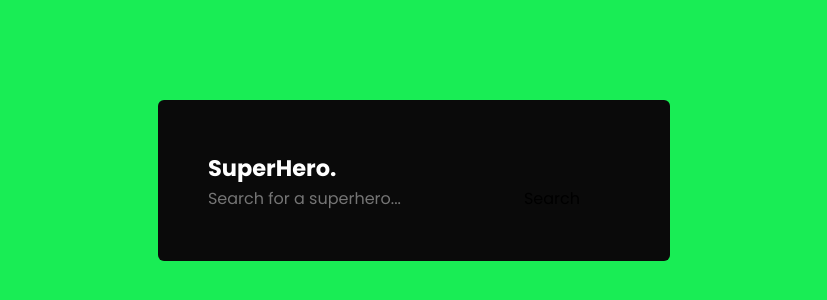
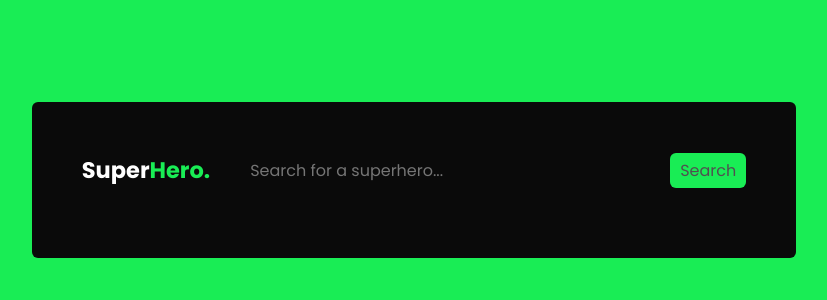
Before and after one commit to marykasp/superhero-react-app, a React (Vite) app: page / in a window 1280 px wide. Shown: the part 220-520 px from the top of the page, without its empty margins (246-1073 px from the left). Built offline with nearby package versions, Linux system fonts and the light colour scheme; no server answers.

Commit message:
style: style the header and the search form

```diff
--- a/src/index.css
+++ b/src/index.css
@@ -52,6 +52,34 @@ img {
   display: block;
 }
 
+/* HEADER */
+.header {
+  display: flex;
+  align-items: center;
+  justify-content: space-between;
+  margin-bottom: 2rem;
+}
+
+.header .header-title span {
+  color: var(--primary-color);
+}
+
+/* Search Form */
+
+.form-control {
+  min-width: 420px;
+  color: var(--light-color);
+}
+
+.search-btn {
+  color: var(--grey-color);
+  font-size: 1.6rem;
+  cursor: pointer;
+  background-color: var(--primary-color);
+  padding: 0.5rem 1rem;
+  border-radius: 6px;
+}
+
 #container {
   max-width: 1280px;
   width: 100%;
@@ -63,6 +91,7 @@ img {
   color: var(--light-color);
 }
 
+/* HERO CONTENT */
 .hero-content {
   display: grid;
   grid-template-columns: 2fr 3fr;
```
